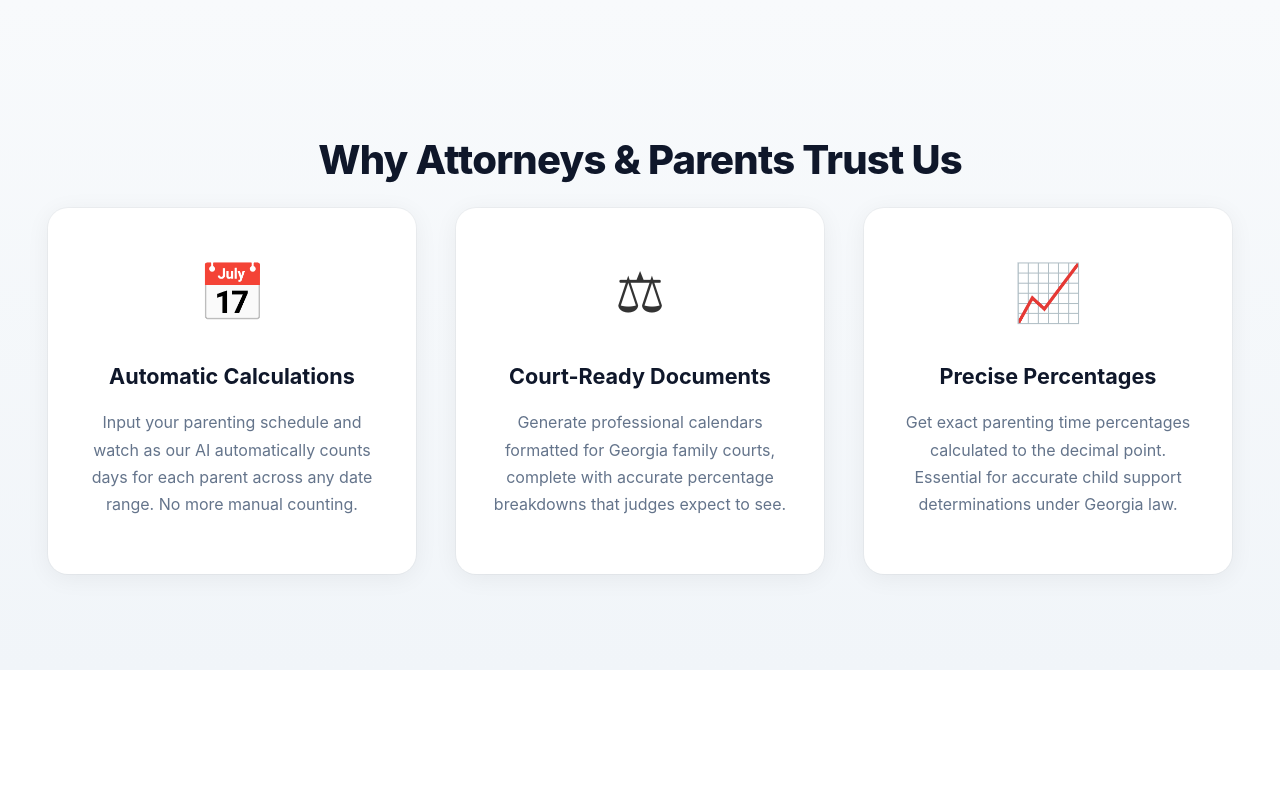
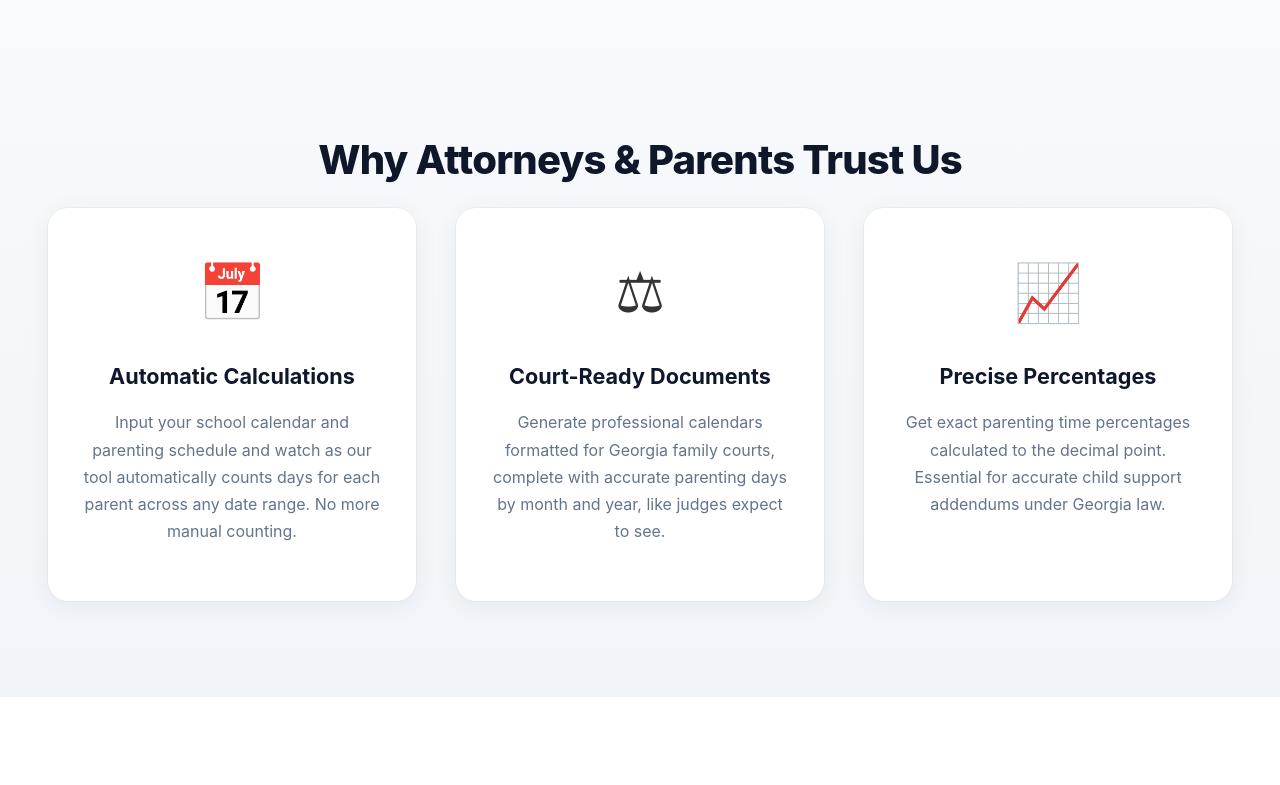
Before and after one commit to rwtrwt/PTCT2, a Flask app: page / in a window 1280 px wide. Shown: the part 785-1570 px from the top of the page. Run offline with Flask 3, Linux system fonts and the light colour scheme.

Commit message:
Transitioned from Plan to Build mode
Replit-Commit-Author: Agent
Replit-Commit-Session-Id: 73a2aa5f-4887-4650-9b2e-9cc84e42989f
Replit-Commit-Checkpoint-Type: full_checkpoint
Replit-Commit-Event-Id: 02fb3403-ba1a-4315-af40-e0b95006d8d9
Replit-Commit-Screenshot-Url: https://storage.googleapis.com/screenshot-production-us-central1/2b2ce3af-473d-4ebc-84fa-5a82b09f32b1/73a2aa5f-4887-4650-9b2e-9cc84e42989f/UoxcLVp

```diff
--- a/templates/home.html
+++ b/templates/home.html
@@ -45,17 +45,17 @@
             <div class="feature-card">
                 <div class="feature-icon">&#128197;</div>
                 <h3>Automatic Calculations</h3>
-                <p>Input your parenting schedule and watch as our AI automatically counts days for each parent across any date range. No more manual counting.</p>
+                <p>Input your school calendar and parenting schedule and watch as our tool automatically counts days for each parent across any date range. No more manual counting.</p>
             </div>
             <div class="feature-card">
                 <div class="feature-icon">&#9878;</div>
                 <h3>Court-Ready Documents</h3>
-                <p>Generate professional calendars formatted for Georgia family courts, complete with accurate percentage breakdowns that judges expect to see.</p>
+                <p>Generate professional calendars formatted for Georgia family courts, complete with accurate parenting days by month and year, like judges expect to see.</p>
             </div>
             <div class="feature-card">
                 <div class="feature-icon">&#128200;</div>
                 <h3>Precise Percentages</h3>
-                <p>Get exact parenting time percentages calculated to the decimal point. Essential for accurate child support determinations under Georgia law.</p>
+                <p>Get exact parenting time percentages calculated to the decimal point. Essential for accurate child support addendums under Georgia law.</p>
             </div>
         </div>
     </section>
```
